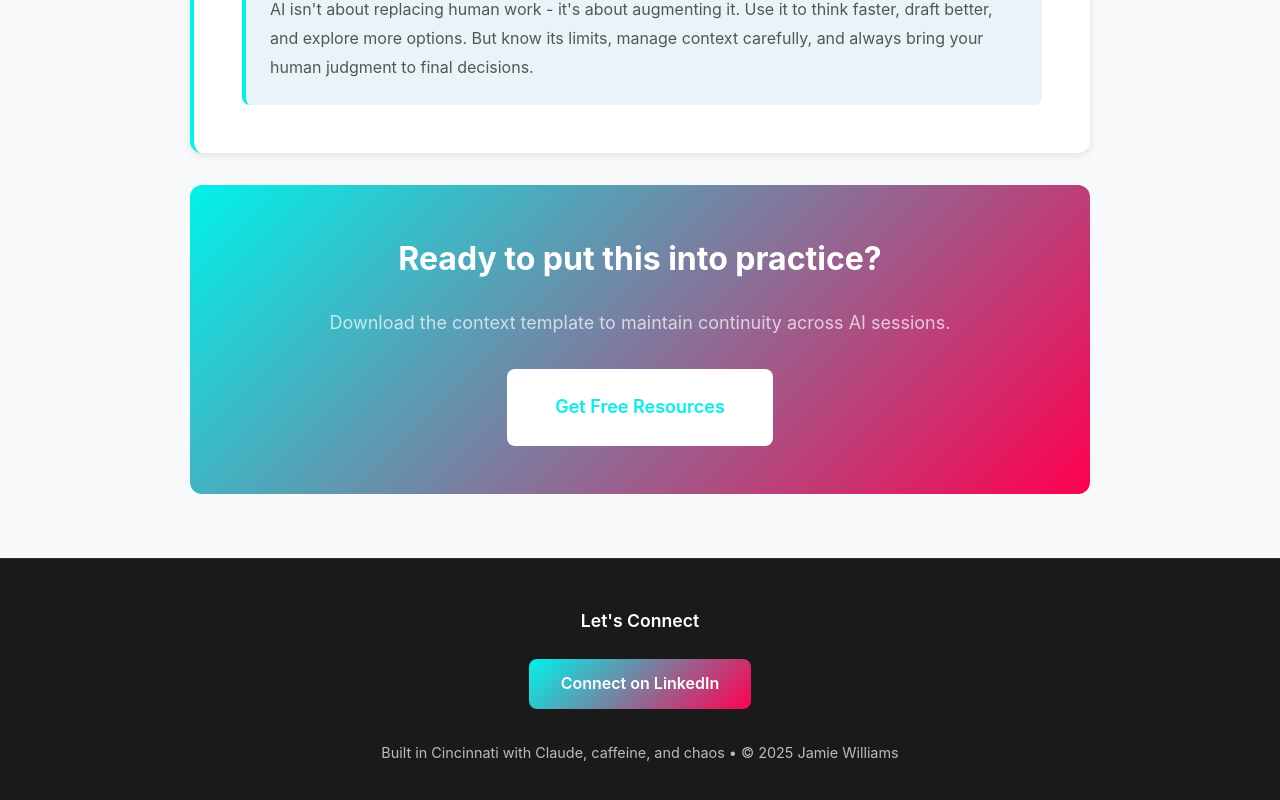
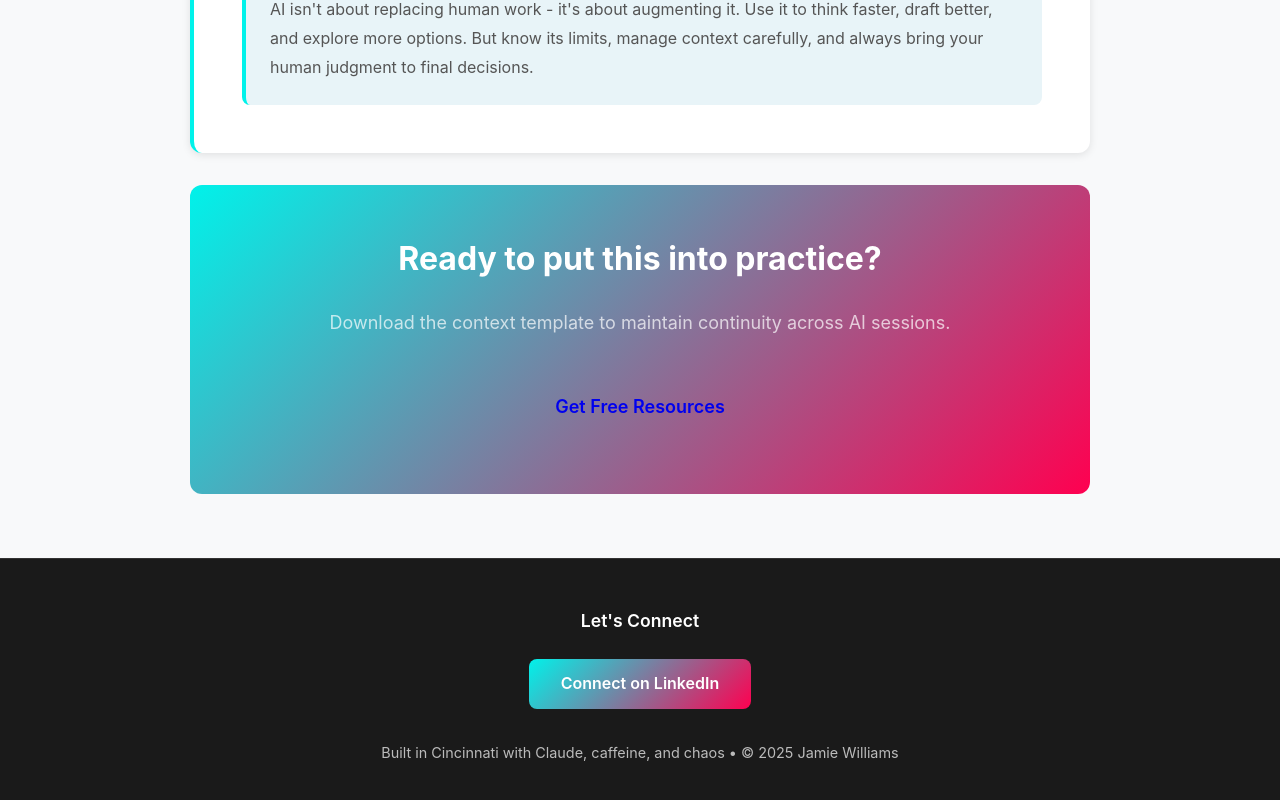
Before and after one commit to givemetheballai-debug/Buildwithjamie, a Next.js app: page /resources/explainers in a window 1280 px wide. Shown: the part 6440-7240 px from the top of the page. Built offline with nearby package versions, Linux system fonts and the light colour scheme.

Commit message:
Update page.js

```diff
--- a/app/resources/explainers/page.js
+++ b/app/resources/explainers/page.js
@@ -193,7 +193,7 @@ export default function IntroToAI() {
             <p className="text-lg mb-lg opacity-70">
               Download the context template to maintain continuity across AI sessions.
             </p>
-            <Link href="/resources" className="btn btn-lg no-underline" style={{background: 'white', color: '#00f2ea'}}>
+            <Link href="/resources" className="btn btn-lg btn-inverse no-underline">
               Get Free Resources
             </Link>
           </div>
```
